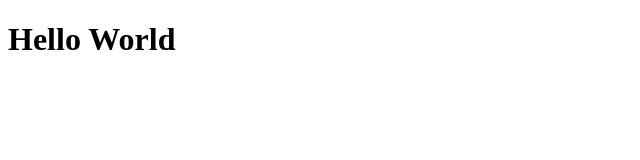
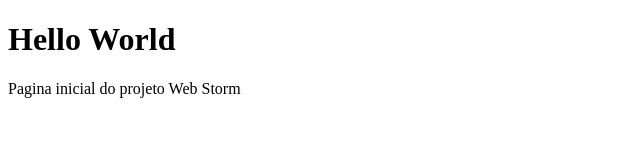
Before and after one commit to nigabeto/TESTE_WEBSTORM, a plain HTML site: page index.html in a window 1280 px wide. Shown: the whole page, without its empty margins (0-640 px from the left). Drawn offline with Linux system fonts and the light colour scheme.

Commit message:
Inserido paragrafo na pagina index.html

```diff
--- a/index.html
+++ b/index.html
@@ -9,5 +9,6 @@
 </head>
 <body>
 <h1>Hello World</h1>
+<p>Pagina inicial do projeto Web Storm</p>
 </body>
 </html>
```
